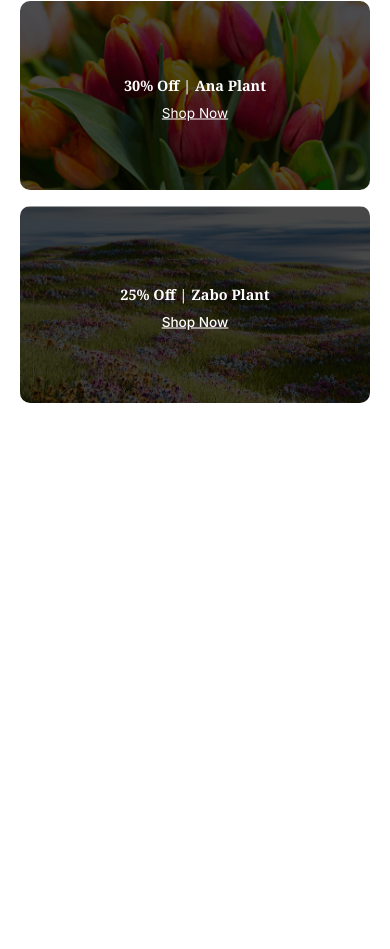
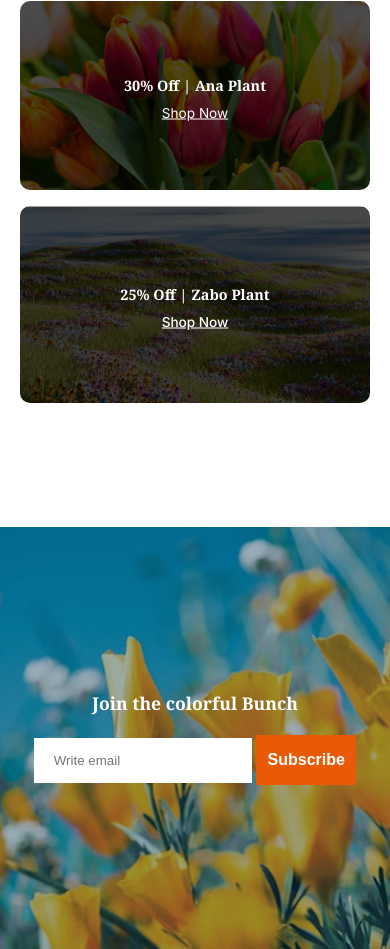
Before and after one commit to argolamrasul01/Responsive-Webpage, a plain HTML site: page index.html in a window 390 px wide. Shown: the part 3575-4524 px from the top of the page. Before the commit the page ends 3982 px from the top, so only its background shows below. Drawn offline with Linux system fonts and the light colour scheme.

Commit message:
made a newsletter

```diff
--- a/index.html
+++ b/index.html
@@ -144,7 +144,17 @@
 
     </main>
     <footer>
-
+        <section class="bunch-subscription">
+            <div class="bunch-container">
+                <div class="bunch-head">
+                    <h2 class="text-secondary">Join the colorful Bunch</h2>
+                </div>
+                <div class="bunch-input">
+                        <input type="email" placeholder="Write email">
+                        <button class="btn-primary" value="submit">Subscribe</button>
+                </div>
+            </div>
+        </section>
     </footer>
 </body>
 </html>
--- a/style.css
+++ b/style.css
@@ -276,6 +276,39 @@ img.responsive-image {
 }
 
 
+/* Subscription-section */
+.bunch-subscription{
+    background-image: url(assets/news-letter-bg.png);
+    background-size: cover;
+    background-position: center;
+    background-repeat: no-repeat;
+    height: 70vh;
+    margin-top: 120px;
+    display: flex;
+    justify-content: center;
+    align-items: center;
+    text-align: center;
+}
+
+.bunch-head h2{
+    font-size: 3rem;
+    color: #FFFFFF;
+    font-weight: 700;
+}
+
+.bunch-input{
+    margin-top: 20px;
+}
+
+.bunch-input input{
+    padding: 15px 540px 15px 20px;
+    border: none;
+}
+
+
+.bunch-input button{
+    width: 186px;
+}
 
 /* Responsive (USED MEDIA QUERY) */
 
@@ -287,6 +320,7 @@ img.responsive-image {
     .nav-item{
         display: none;
         justify-content: space-between;
+        align-items: center;
     }
 
     .hero-section{
@@ -419,4 +453,25 @@ img.responsive-image {
     width: 100%;
     gap: 20px;
   }
+
+  .bunch-subscription{
+    height: 50vh;
+  }
+
+  .bunch-head h2{
+    font-size: 1.1rem;
+  }
+
+  .bunch-input input{
+    padding: 15px 114px 15px 20px;
+    width: 218px;
 }
+
+.bunch-input button{
+    width: 100px;
+}
+
+
+
+
+}
```
